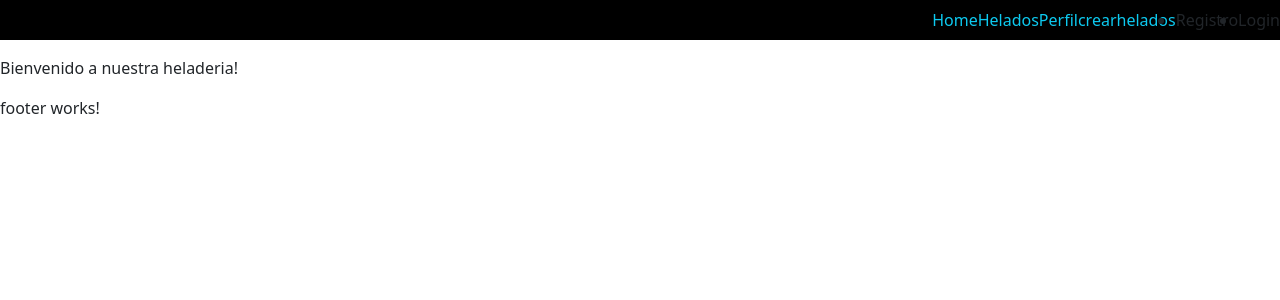
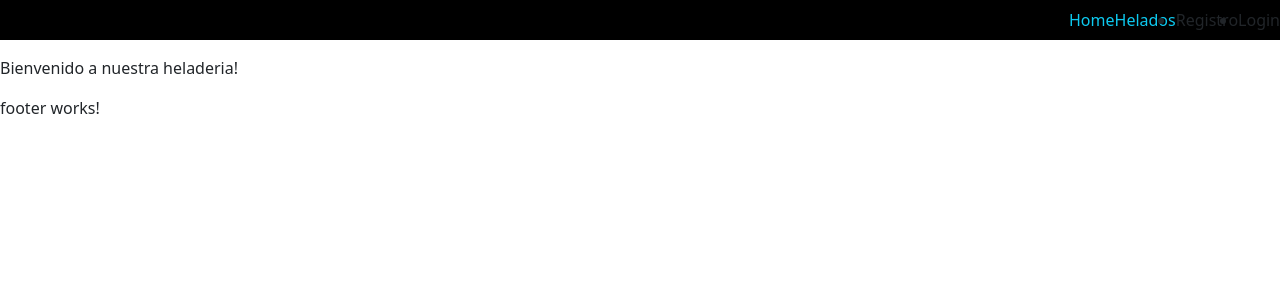
Before and after one commit to alessiofiol/IcecreamPage, an Angular app: page /home in a window 1280 px wide. Shown: the top 300 px of the page. Built offline with nearby package versions, Linux system fonts and the light colour scheme.

Commit message:
act19mar2022

```diff
--- a/src/app/Core/navbar/navbar.component.ts
+++ b/src/app/Core/navbar/navbar.component.ts
@@ -18,8 +18,8 @@ export class NavbarComponent implements OnInit {
   public menuItem: Menuitem[] = [
     { label: 'Home', url: '/' },
     { label: 'Helados', url: '/helados' },
-    { label: 'Perfil', url: '/perfil/' + this.userServices.getIdByToken()},
-    { label: 'crearhelados', url: '/crearhelados/'+ this.userServices.getIdByToken() },
+    // { label: 'Perfil', url: '/perfil/' + this.userServices.getIdByToken()},
+    // { label: 'crearhelados', url: '/crearhelados/'+ this.userServices.getIdByToken() },
 
 
     //El problema es que la ruta no se actualiza, no se actualiza al logear, porque al principio del todo no hay token, por eso la ruta no funciona
```
